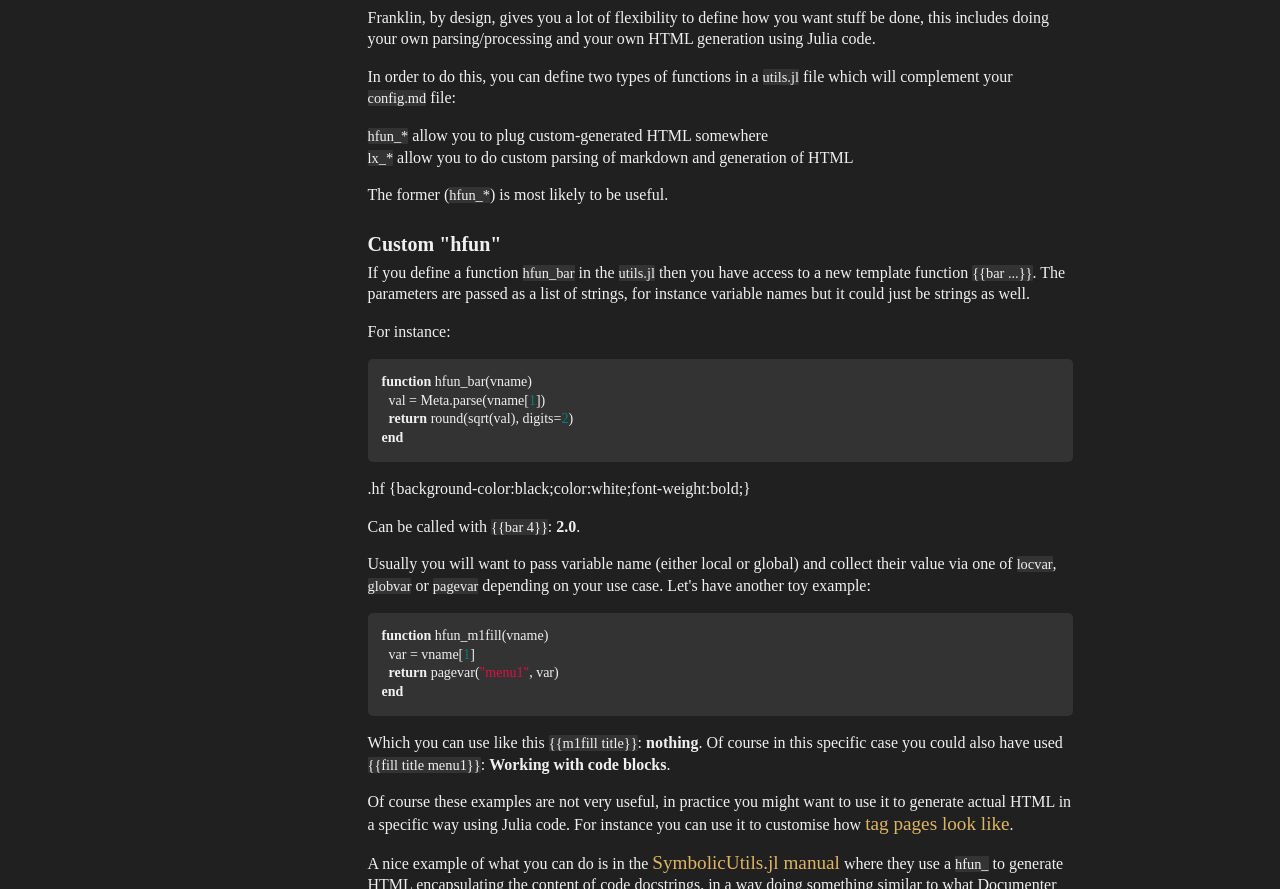
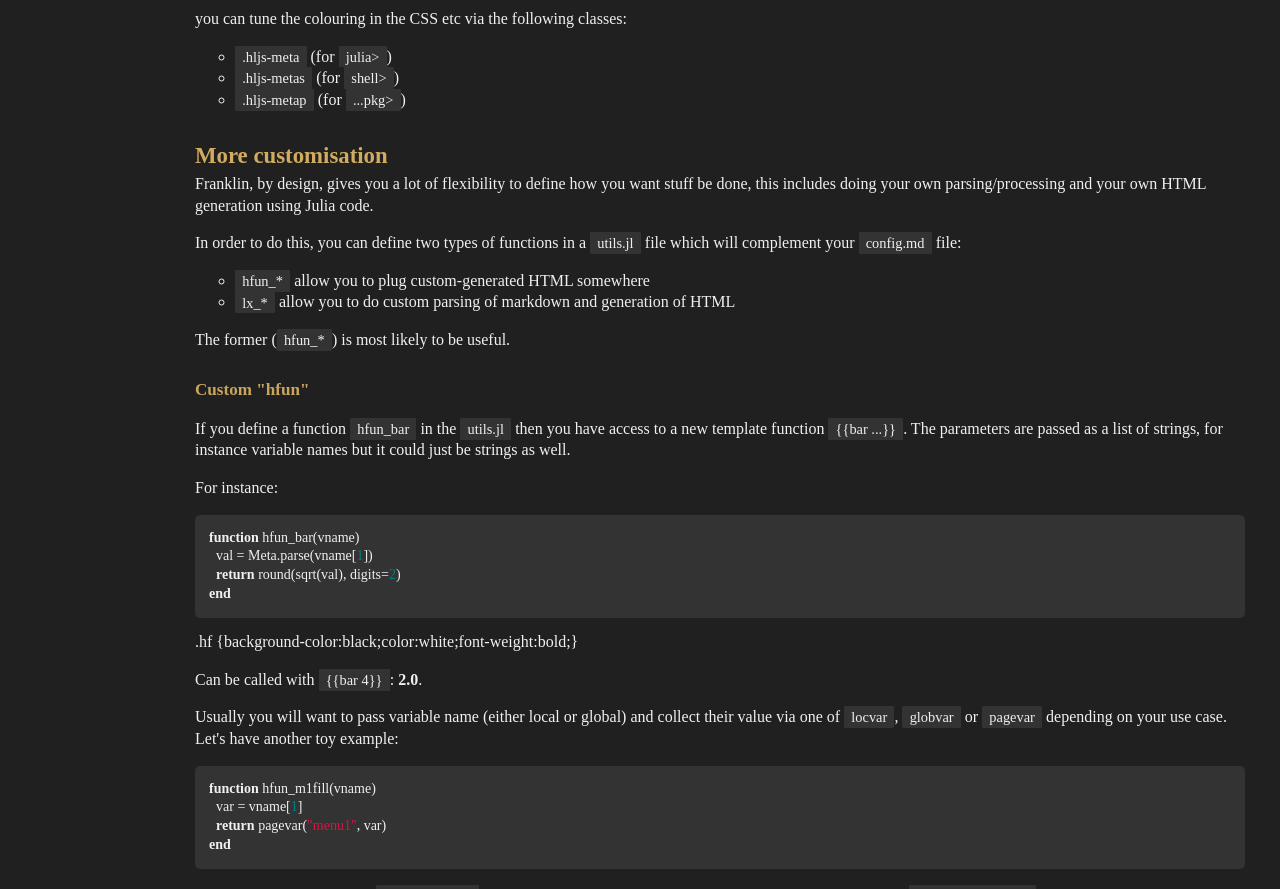
Before and after one commit to sentiomnen/omnisense, a plain HTML site: page __site/menu2/index.html in a window 1280 px wide. Shown: the part 1911-2800 px from the top of the page. Drawn offline with Linux system fonts and the light colour scheme; a web font is replaced by a local one.

Commit message:
modify css

```diff
--- a/__site/css/basic.css
+++ b/__site/css/basic.css
@@ -1,16 +1,10 @@
 @charset "utf-8";
-html, body, div, span, applet, object, iframe, blockquote, a, abbr, acronym, address, big, cite, code, del, dfn, em, font, img, ins, kbd, q, s, samp, small, strike, strong, sub, sup, tt, var, dl, dt, dd, ol, ul, li, fieldset, form, label, legend, table, caption, tbody, tfoot, thead, tr, th, td { margin:0; padding:0 }
-body, input, textarea, select, button, table { font-size:14px; line-height:1.25em; text-decoration: none; }
-
-h1, h2, h3, h4, h5, p, pre {
-  font-family: 'IBM Plex Sans KR';
-  text-decoration: none;
+@font-face {
+    font-family: 'IBM Plex Sans KR';
+    src: url('https://cdn.jsdelivr.net/gh/projectnoonnu/noonfonts_20-07@1.0/IBMPlexSansKR-Regular.woff') format('woff');
+    font-weight: normal;
+    font-style: normal;
 }
-
-html, body { height: 100%; padding:0; margin:0; }
-img, fieldset { border:0 }
-ul, ol { list-style:none; text-decoration: none; }
-em, address { font-style:normal }
 
 body {
   background-color: #0f0f0f;
@@ -19,9 +13,12 @@ body {
 }
 
 .banner {
+  float: right;
+
   width: auto;
-  height: 60%;
-  float: right;
+  height: auto;
+  max-width: auto;
+  max-height: 15em;
 }
 
 
@@ -102,5 +99,11 @@ footer {
   padding: 1rem 0rem;
 }
 
-footer a { color: #f0f0f0; text-decoration: none; }
-footer a:hover { color: #E2921C; text-decoration: none; }
+footer a {
+  color: #f0f0f0;
+  text-decoration: none;
+}
+footer a:hover {
+  color: #E2921C;
+  text-decoration: none;
+}
--- a/__site/css/franklin.css
+++ b/__site/css/franklin.css
@@ -1,3 +1,15 @@
+@font-face {
+    font-family: 'IBM Plex Sans KR';
+    src: url('https://cdn.jsdelivr.net/gh/projectnoonnu/noonfonts_20-07@1.0/IBMPlexSansKR-Regular.woff') format('woff');
+    font-weight: normal;
+    font-style: normal;
+}
+@import url(//fonts.googleapis.com/earlyaccess/jejumyeongjo.css);
+.jejumyeongjo * {
+ font-family: 'Jeju', serif;
+}
+
+
 /* ==================================================================
     VARIABLES
 ================================================================== */
@@ -81,17 +93,14 @@ html {
 
 .franklin-content {
   position: relative;
-  padding-left: 12.5%;
-  padding-right: 12.5%;
   line-height: 1.35em;
 }
 
 /* On wide screens, fix content width to a max value. */
 @media (min-width: 940px) {
   .franklin-content {
-    width: 705px;
-    margin-left: auto;
-    margin-right: auto;
+    width: auto;
+    margin: 0px 100px;
   }
 }
 
@@ -105,25 +114,51 @@ html {
 
 article p > a {
   color: #deb564;
-  font-size: 1.2em;
+}
+
+.franklin-content li {
+  list-style-type: circle;
+  list-style-position: outside;
+}
+.franklin-content ol li {
+  list-style-type: lower-alpha;
+  list-style-position: outside;
 }
 
 /* ==================================================================
     TITLES
 ================================================================== */
 
-.franklin-content h1 { font-size: 24px; text-align: center; }
-.franklin-content h2 { font-size: 22px; }
-.franklin-content h3 {
-  font-size: 20px;
-  margin-top: 1.5rem;
-  margin-bottom: -0.5em;
-  padding: 0%;
+.franklin-content h1, h2, h3, h4, h5, h6 {
+  font-family: 'Jeju';
 }
 
-.franklin-content h2, h3, h4, h5, h6 {
+.franklin-content h1 {
+  font-size: 1.5rem;
+  text-align: center;
+  color: #deb564;
+  padding-bottom: 0.5rem;
+}
+.franklin-content h2 {
+  font-size: 1.2rem;
+  padding-bottom: 0.1em;
+  text-align: left;
+  color: #deb564ee;
+}
+.franklin-content h3 {
+  font-size: 0.9rem;
+  margin-top: 1.5rem;
+  padding: 0%;
+  text-align: left;
+  color: #deb564e4;
+}
+.franklin-content h4 {
+  font-size: 0.8rem;
+  margin-top: 1.5rem;
+  padding: 0%;
   text-align: left;
 }
+
 
 .franklin-content h1 {
   margin-top: 1.5em;
@@ -135,8 +170,6 @@ article p > a {
   margin-bottom: -0.5em;
 }
 
-.franklin-content h1 a { color: inherit; }
-.franklin-content h1 a:hover { text-decoration: none; }
 .franklin-content h2 a { color: inherit; }
 .franklin-content h2 a:hover { text-decoration: none; }
 .franklin-content h3 a { color: inherit; }
--- a/_css/franklin.css
+++ b/_css/franklin.css
@@ -3,6 +3,10 @@
     src: url('https://cdn.jsdelivr.net/gh/projectnoonnu/noonfonts_20-07@1.0/IBMPlexSansKR-Regular.woff') format('woff');
     font-weight: normal;
     font-style: normal;
+}
+@import url(//fonts.googleapis.com/earlyaccess/jejumyeongjo.css);
+.jejumyeongjo * {
+ font-family: 'Jeju', serif;
 }
 
 
@@ -89,17 +93,14 @@ html {
 
 .franklin-content {
   position: relative;
-  padding-left: 12.5%;
-  padding-right: 12.5%;
   line-height: 1.35em;
 }
 
 /* On wide screens, fix content width to a max value. */
 @media (min-width: 940px) {
   .franklin-content {
-    width: 705px;
-    margin-left: auto;
-    margin-right: auto;
+    width: auto;
+    margin: 0px 100px;
   }
 }
 
@@ -113,25 +114,51 @@ html {
 
 article p > a {
   color: #deb564;
-  font-size: 1.2em;
+}
+
+.franklin-content li {
+  list-style-type: circle;
+  list-style-position: outside;
+}
+.franklin-content ol li {
+  list-style-type: lower-alpha;
+  list-style-position: outside;
 }
 
 /* ==================================================================
     TITLES
 ================================================================== */
 
-.franklin-content h1 { font-size: 24px; text-align: center; }
-.franklin-content h2 { font-size: 22px; }
-.franklin-content h3 {
-  font-size: 20px;
-  margin-top: 1.5rem;
-  margin-bottom: -0.5em;
-  padding: 0%;
+.franklin-content h1, h2, h3, h4, h5, h6 {
+  font-family: 'Jeju';
 }
 
-.franklin-content h2, h3, h4, h5, h6 {
+.franklin-content h1 {
+  font-size: 1.5rem;
+  text-align: center;
+  color: #deb564;
+  padding-bottom: 0.5rem;
+}
+.franklin-content h2 {
+  font-size: 1.2rem;
+  padding-bottom: 0.1em;
+  text-align: left;
+  color: #deb564ee;
+}
+.franklin-content h3 {
+  font-size: 0.9rem;
+  margin-top: 1.5rem;
+  padding: 0%;
+  text-align: left;
+  color: #deb564e4;
+}
+.franklin-content h4 {
+  font-size: 0.8rem;
+  margin-top: 1.5rem;
+  padding: 0%;
   text-align: left;
 }
+
 
 .franklin-content h1 {
   margin-top: 1.5em;
@@ -143,8 +170,6 @@ article p > a {
   margin-bottom: -0.5em;
 }
 
-.franklin-content h1 a { color: inherit; }
-.franklin-content h1 a:hover { text-decoration: none; }
 .franklin-content h2 a { color: inherit; }
 .franklin-content h2 a:hover { text-decoration: none; }
 .franklin-content h3 a { color: inherit; }
```
Also changed, not shown: _css/basic.css (+13 -4 lines).
